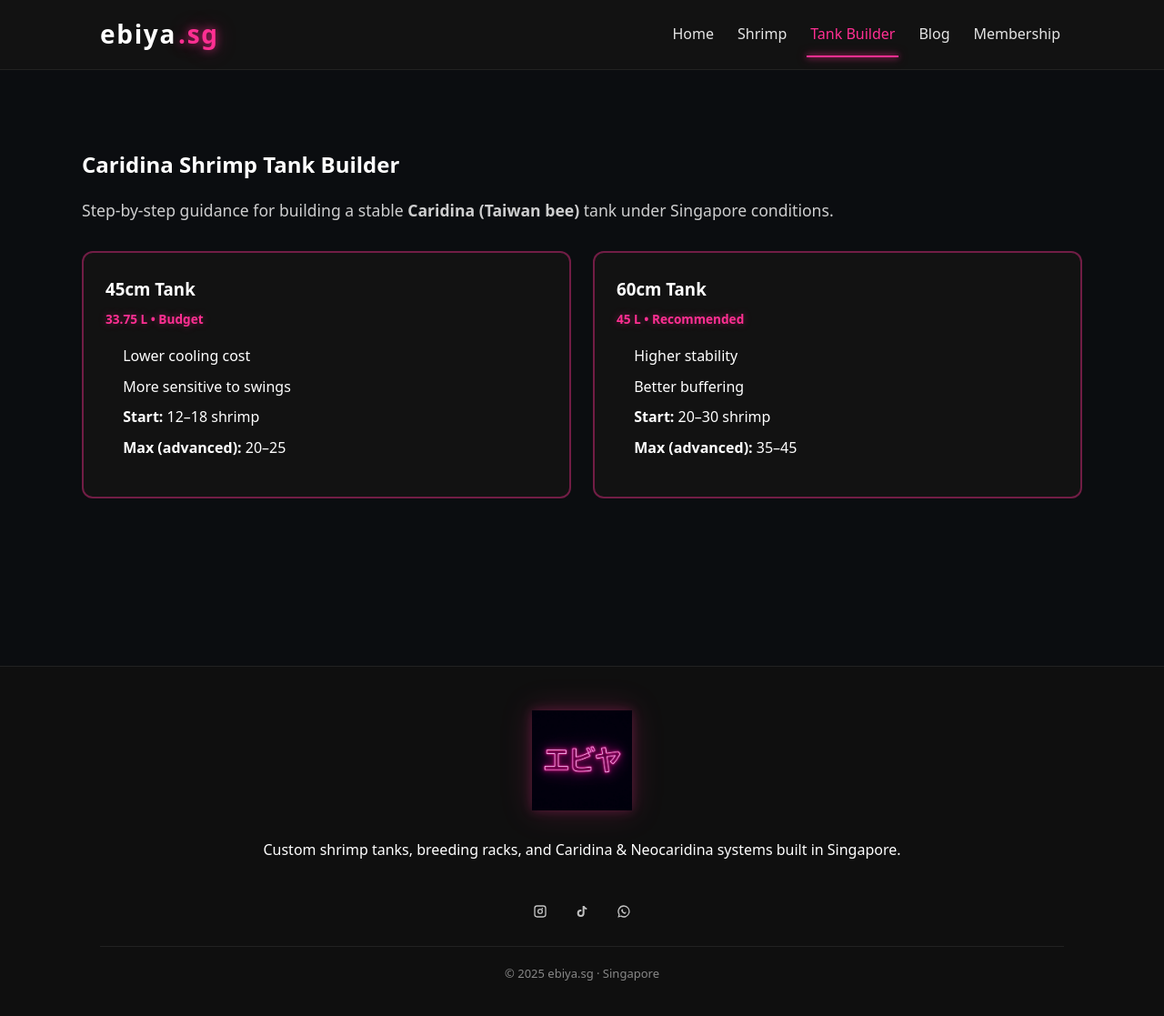
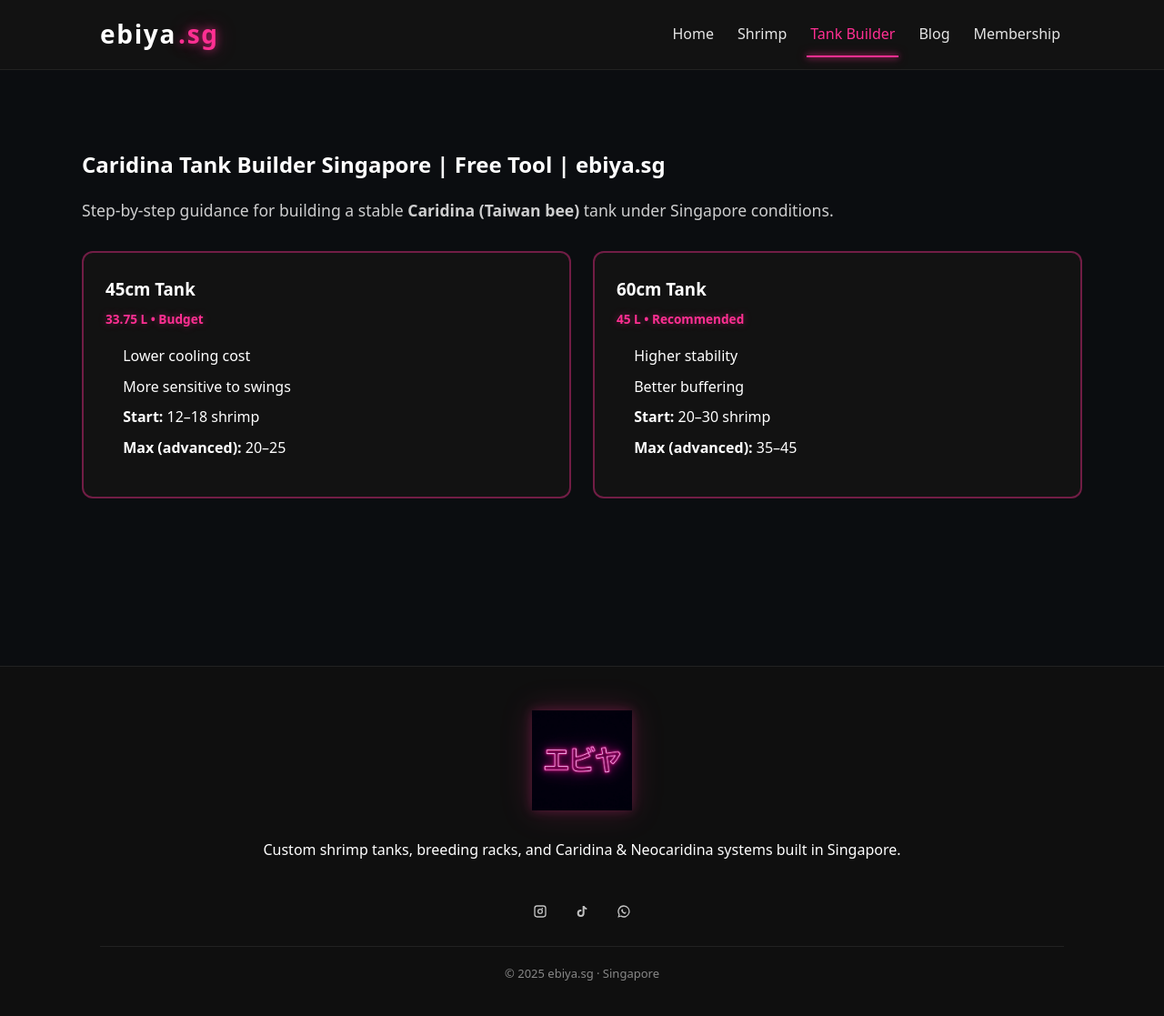
Before and after one commit to m33lucky-benny/ebiya.sg, a Jekyll site: the page built from tank-builder.md, in a window 1280 px wide and 1127 px high. Shown: the top 1117 px of the window at 91% size. Built offline with Jekyll 4.4.1, drawn with Linux system fonts in a browser that asks for light colours.

Commit message:
Update tank-builder.md

```diff
--- a/tank-builder.md
+++ b/tank-builder.md
@@ -1,7 +1,7 @@
 ---
 layout: page
-title: "ebiyaSG Tank Builder – Build Your Caridina Shrimp Tank"
-description: "Interactive Caridina (Taiwan bee) shrimp tank builder for Singapore. Pick tank size, stocking guidance in liters, soil, filtration, and UGF."
+title: "Caridina Tank Builder Singapore | Free Tool | ebiya.sg"
+description: "Free interactive Caridina shrimp tank builder for Singapore. Get personalized equipment, water parameters & stocking recommendations for your setup."
 keywords:
   - Caridina tank builder
   - shrimp tank Singapore
@@ -13,7 +13,7 @@ permalink: /tank-builder/
 author: ebiyaSG
 
 # Open Graph (Social Sharing)
-og_title: "ebiyaSG Tank Builder – Build Your Caridina Shrimp Tank"
+og_title: "Caridina Tank Builder Singapore | Free Tool | ebiya.sg"
 og_description: "Interactive Caridina tank builder for Singapore: tank size, stocking guidance in liters, soil, filtration, and UGF."
 og_type: website
 og_url: https://www.ebiya.sg/tank-builder/
@@ -22,7 +22,7 @@ og_image_alt: "Caridina shrimp tank builder guide"
 
 # Twitter
 twitter_card: summary_large_image
-twitter_title: "ebiyaSG Tank Builder – Build Your Caridina Shrimp Tank"
+twitter_title: "Caridina Tank Builder Singapore | Free Tool | ebiya.sg"
 twitter_description: "Build a stable Caridina tank in Singapore: tank size, stocking guidance (L), soil, filtration, and UGF."
 twitter_image: https://www.ebiya.sg/assets/images/caridina-tank-builder-hero.jpg
 ---
@@ -135,7 +135,7 @@ twitter_image: https://www.ebiya.sg/assets/images/caridina-tank-builder-hero.jpg
 ========================= -->
 <div class="page-container">
 
-<h1>Caridina Shrimp Tank Builder</h1>
+<h1>Caridina Tank Builder Singapore | Free Tool | ebiya.sg</h1>
 <p class="hero-subtitle">
 Step-by-step guidance for building a stable <strong>Caridina (Taiwan bee)</strong> tank under Singapore conditions.
 </p>
```
